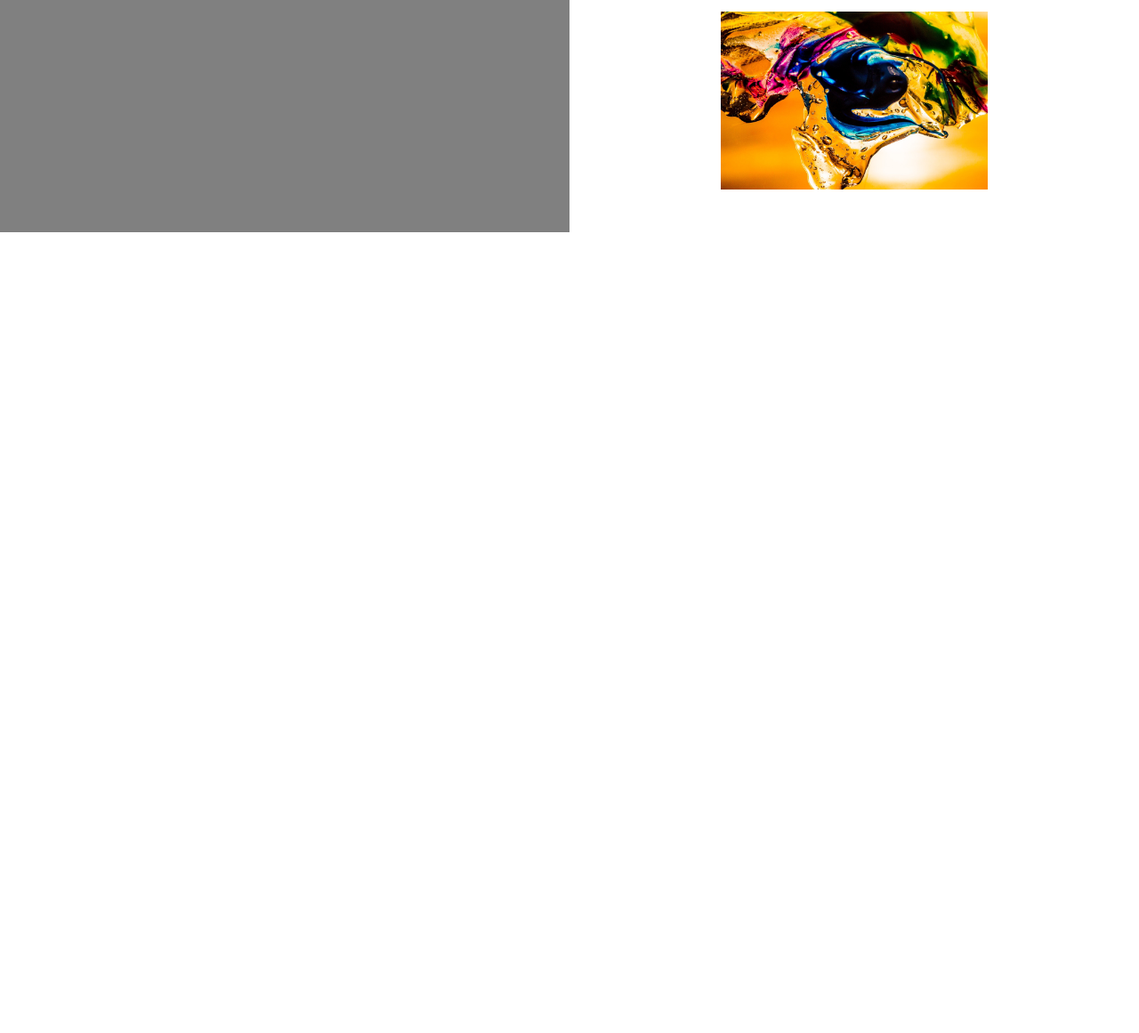
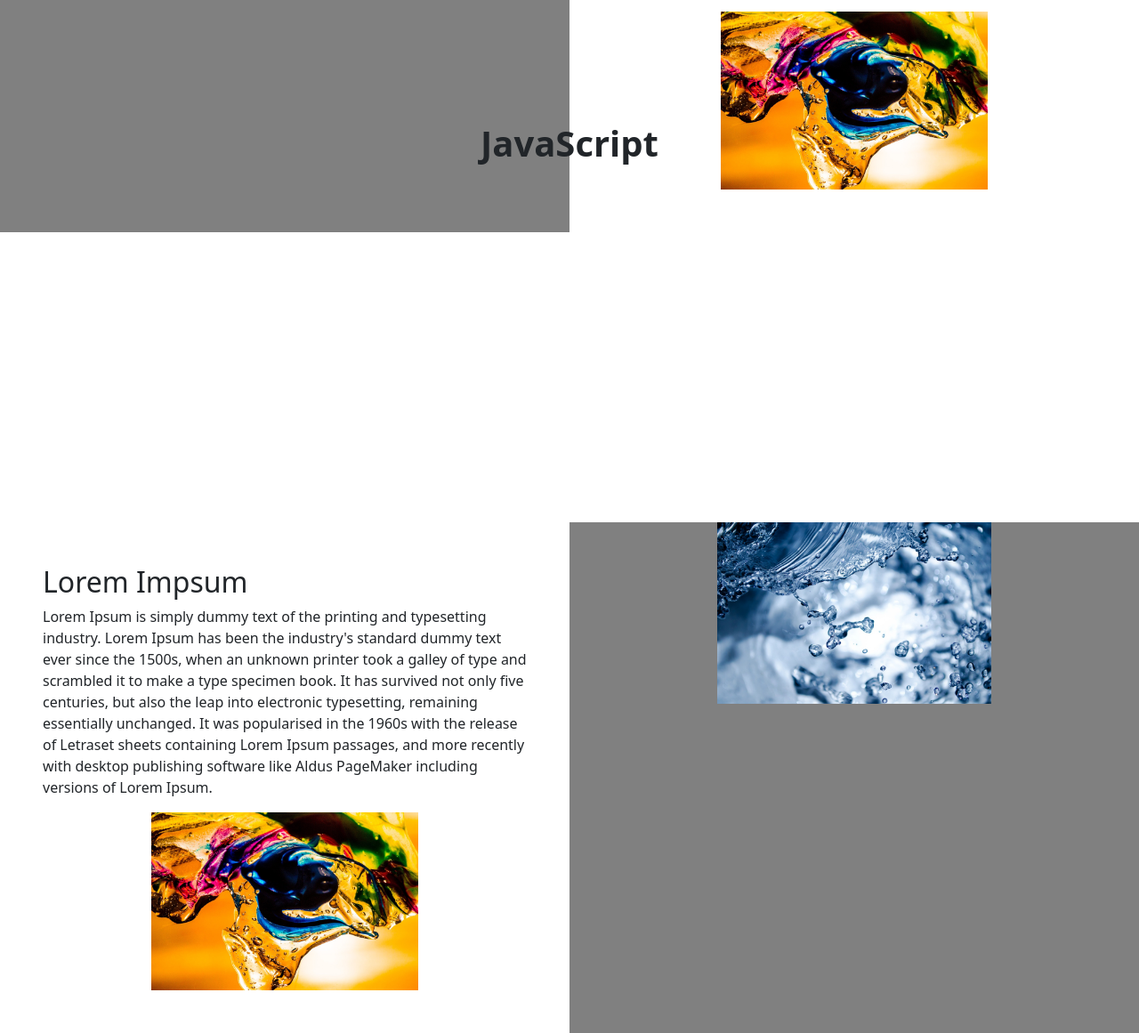
Before and after one commit to monoriferenc/html_css_bootstrap, a plain HTML site: page index.html in a window 1280 px wide. Shown: the part 563-1724 px from the top of the page at 89% size. Before the commit the page ends 824 px from the top, so only its background shows below. Drawn offline with nearby package versions, Linux system fonts and the light colour scheme.

Commit message:
Második szekció kialakítása

```diff
--- a/index.html
+++ b/index.html
@@ -34,6 +34,27 @@
                 <img class="mx-auto d-block jobb-kep" alt="pic2" src="images/pic2.jpg">
             </div>
         </div>
+        <div class="row">
+        <section class="col-12 col-lg-12" id="masodik">
+            <h1 class="text-center fw-bold">JavaScript</h1>
+        </section>
+        </div>
+        <div class="row">
+            <div class="col-12 col-lg-6 feher p-5">
+                <h2>Lorem Impsum</h2>
+                <p>Lorem Ipsum is simply dummy text of the printing and typesetting industry. Lorem Ipsum has been the
+                    industry's standard dummy text ever since the 1500s, when an unknown printer took a galley of type
+                    and scrambled it to make a type specimen book. It has survived not only five centuries, but also the
+                    leap into electronic typesetting, remaining essentially unchanged. It was popularised in the 1960s
+                    with the release of Letraset sheets containing Lorem Ipsum passages, and more recently with desktop
+                    publishing software like Aldus PageMaker including versions of Lorem Ipsum.</p>
+                <img class="mx-auto d-block jobb-kep" alt="pic2" src="images/pic2.jpg">
+            </div>
+
+            <div class="col-12 col-lg-6 szurke">
+                <img class="bal-kep mx-auto d-block" alt="pic1" src="images/pic1.jpg">
+            </div>
+        </div>
     </div>
 </body>
 
```
